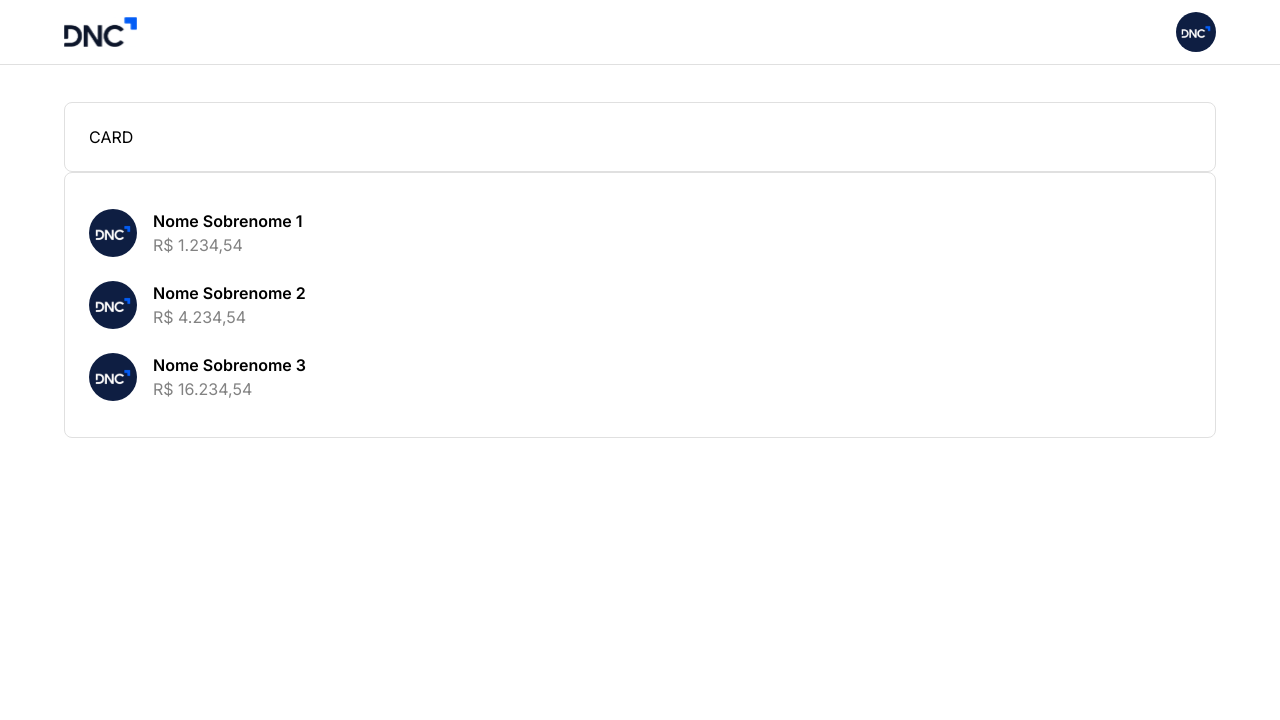
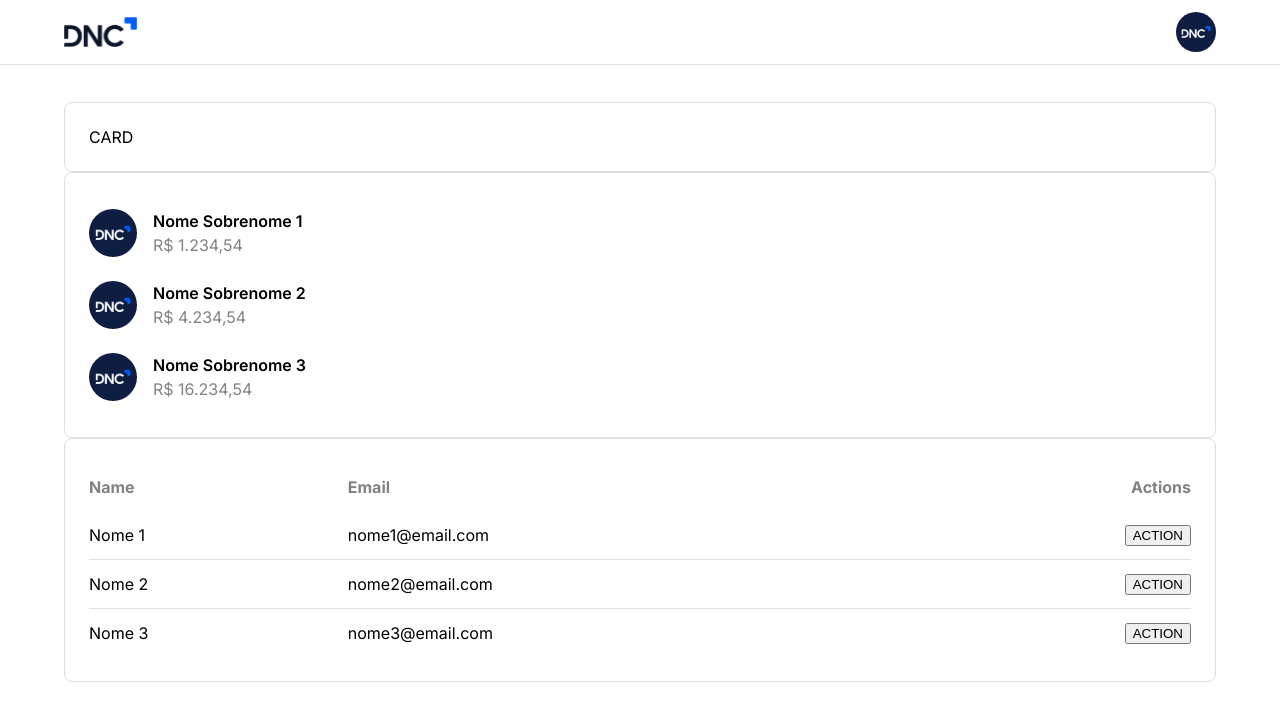
Before and after one commit to wagner1067/dashboard-vendas, a React (Vite) app: page /home in a window 1280 px wide. Shown: the top 720 px of the page. Built offline with nearby package versions, Linux system fonts and the light colour scheme.

Commit message:
Feat: Table Component

```diff
--- /dev/null
+++ b/src/components/CustomTable.tsx
@@ -0,0 +1,64 @@
+import styled from "styled-components";
+import { CustomTableProps } from "@/types";
+import { pxToRem } from "@/utils";
+
+
+const TableWrapper = styled.div`
+overflow: auto;
+width: 100%;
+table{
+    width: 100%;
+    border-collapse: collapse;
+
+    th,td {
+        height: ${pxToRem(48)};
+        padding: 0 ${pxToRem(8)} 0 0 ;
+        text-align: left;
+        &:last-child{
+            text-align: right;
+            padding: 0;
+        }
+    }
+    th {
+        color: ${(props) => props.theme.typographies.subtitle};
+        font-size: 600;
+    }
+    tr{
+         border-bottom: ${pxToRem(1)} solid
+        ${(props) => props.theme.appDefaultStroke};
+      &:last-child {
+        border-bottom: none;
+      }
+    }
+}
+`
+
+function CustomTable(props: CustomTableProps) {
+    const { headers, rows } = props
+    return (
+        <TableWrapper>
+            <table>
+                <thead>
+                    <tr>
+                        {
+                            headers.map((header, index) => (
+                                <th key={index}>{header}</th>
+                            ))
+                        }
+                    </tr>
+                </thead>
+                <tbody>
+                    {rows.map((row, rowIndex) => (
+                        <tr key={rowIndex}>
+                            {row.map((cell, cellIndex) => (
+                                <td key={cellIndex}>{cell}</td>
+                            ))}
+                        </tr>
+                    ))}
+                </tbody>
+            </table>
+        </TableWrapper>
+    )
+}
+
+export default CustomTable
--- a/src/components/index.ts
+++ b/src/components/index.ts
@@ -1,4 +1,5 @@
 export { default as AvatarList } from './AvatarList'
+export { default as CustomTable } from './CustomTable'
 export { default as FormComponent } from './FormComponent'
 export { default as Header } from './Header'
 export * from './BannerImage'
--- a/src/pages/Home.tsx
+++ b/src/pages/Home.tsx
@@ -1,4 +1,4 @@
-import { AvatarList, CardComponent, Header } from "@/components"
+import { AvatarList, CardComponent, CustomTable, Header } from "@/components"
 import { Container } from "@mui/material"
 import { currencyConverter } from "@/utils"
 
@@ -20,6 +20,27 @@
             subtitle: currencyConverter(16234.54)
         }
     ]
+
+    const mockTableData = {
+        headers: ['Name', 'Email', 'Actions'],
+        rows: [
+            [
+                <span>Nome 1</span>,
+                <span>nome1@email.com</span>,
+                <button>ACTION</button>
+            ],
+            [
+                <span>Nome 2</span>,
+                <span>nome2@email.com</span>,
+                <button>ACTION</button>
+            ],
+            [
+                <span>Nome 3</span>,
+                <span>nome3@email.com</span>,
+                <button>ACTION</button>
+            ]
+        ]
+    }
     return (
         <>
             <Header />
@@ -28,6 +49,9 @@
                 <CardComponent>
                     <AvatarList listData={mockListData} />
                 </CardComponent>
+                <CardComponent>
+                    <CustomTable headers={mockTableData.headers} rows={mockTableData.rows} />
+                </CardComponent>
             </Container>
         </>
     )
--- /dev/null
+++ b/src/types/customTable.d.ts
@@ -0,0 +1,4 @@
+export interface CustomTableProps {
+    headers: string[]
+    rows: React.ReactNode[][]
+}
--- a/src/types/index.ts
+++ b/src/types/index.ts
@@ -1,4 +1,5 @@
 export * from './avatarList'
+export * from './customTable'
 export * from './formComponent'
 export * from './theme'
 export * from './typegraphies'
```
